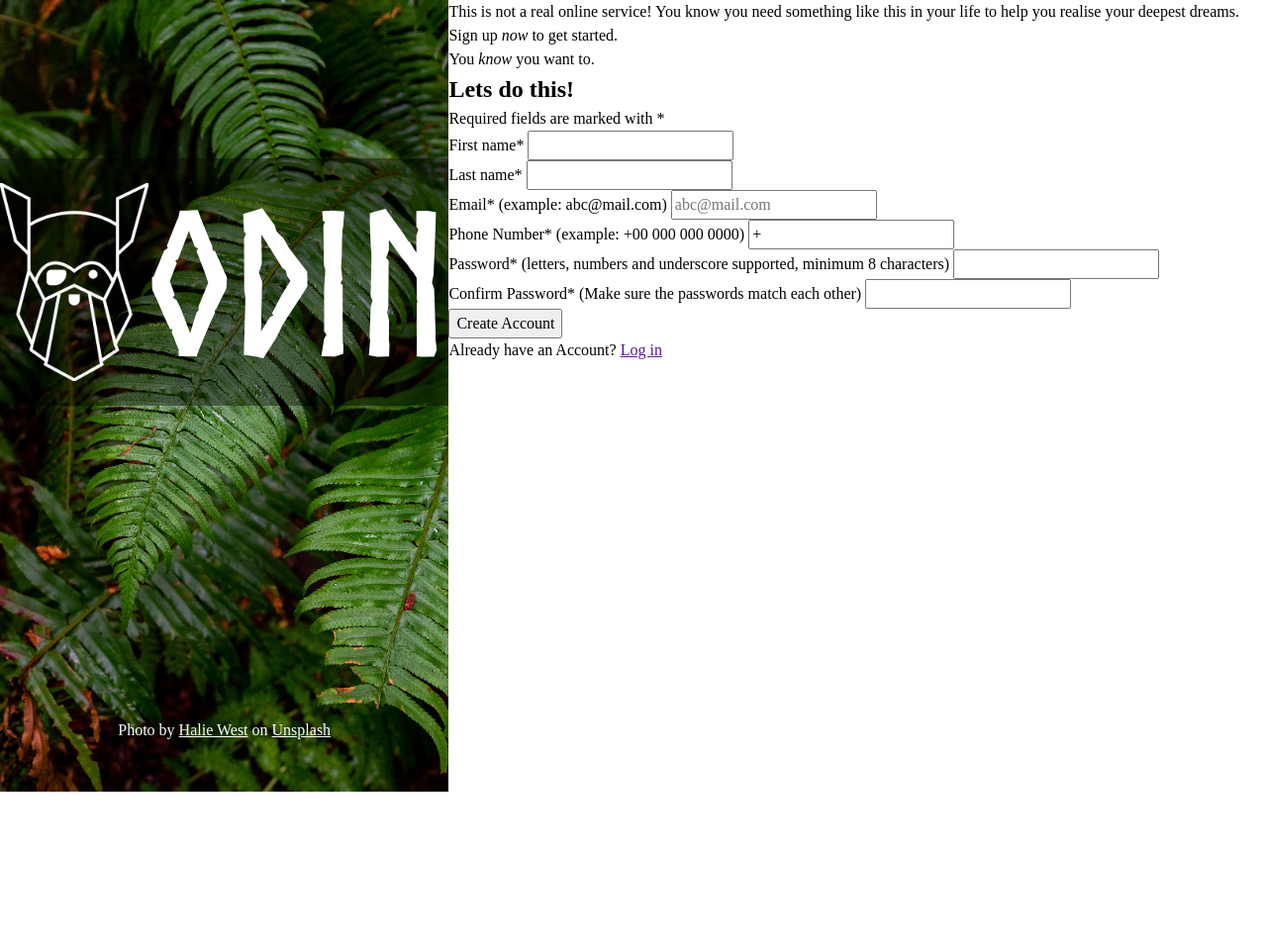
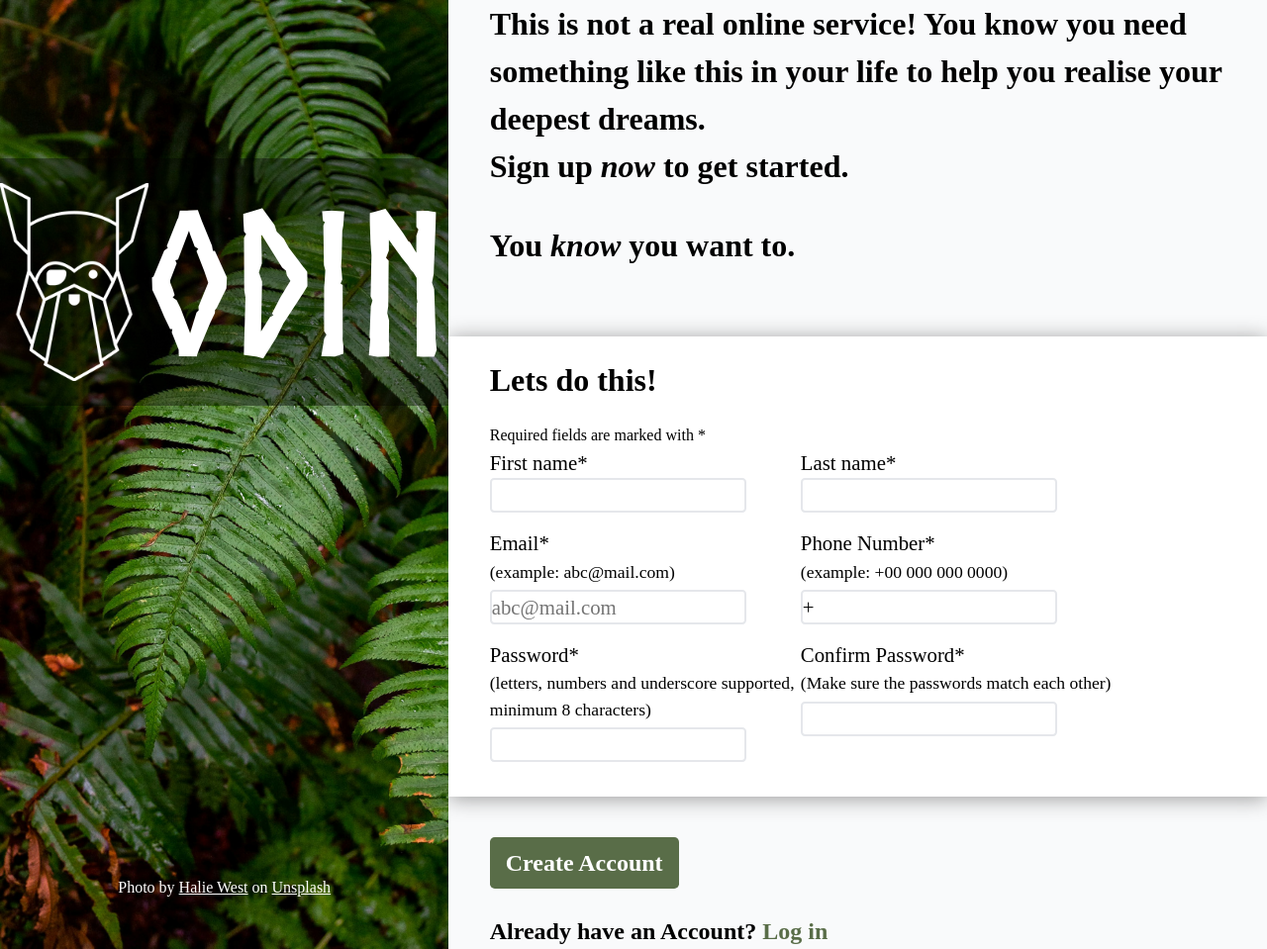
Before and after one commit to TurbulentTomato/odinSignUpForm, a plain HTML site: page index.html in a window 1280 px wide. Shown: the whole page at 99% size. Before the commit the page ends 800 px from the top, so only its background shows below. Drawn offline with Linux system fonts and the light colour scheme; files whose address does not match are found by name.

Commit message:
Add styling to right block

```diff
--- a/css/style.css
+++ b/css/style.css
@@ -16,6 +16,7 @@
 
 * {
   margin: 0;
+  padding: 0;
 }
 
 body {
@@ -73,8 +74,8 @@ h6 {
 */
 
 body {
-  width: 100vw;
-  height: 100vh;
+  min-width: 100vw;
+  min-height: 100vh;
   display: flex;
 }
 
@@ -90,10 +91,6 @@ body {
   background-repeat: no-repeat;
   background-size: cover;
   background-color: green;
-}
-
-.block-right {
-  flex: 2 2 66%;
 }
 
 .logo-container {
@@ -127,8 +124,123 @@ img {
   bottom: 50px;
   color: #fff;
   align-self: center;
+}
 
-  a {
-    color: #fff;
-  }
+
+.block-left>p>a {
+  color: #fff;
 }
+
+
+.block-right {
+  flex: 2 2 66%;
+  display: flex;
+  flex-direction: column;
+  background-color: #f9fafb;
+  justify-content: center;
+  gap: min(2vh, 200px);
+}
+
+input {
+  display: block;
+  border: 2px solid #E5E7EB;
+  border-radius: 0.2em;
+}
+
+input:user-invalid {
+  border: 2px solid red;
+}
+
+input:focus {
+  border: 2px solid blue;
+  outline: none;
+  box-shadow: 0px 0px 4px 4px #E5E7EB;
+}
+
+input:invalid+span::before {
+  content: "this field is required";
+  background-color: red;
+  color: white;
+  position: relative;
+  top: -25px;
+  left: 45px;
+}
+
+.text {
+  width: clamp(40ch, 100%, 65ch);
+  font-size: 2rem;
+  font-weight: bold;
+}
+
+.text>span {
+  display: inline-block;
+  margin: calc(1em) 0px;
+}
+
+.form-container {
+  display: flex;
+  flex-direction: column;
+  justify-content: space-between;
+  background-color: #fff;
+  box-shadow: 0px 2px 20px #999999;
+  margin-top: 2.5vh;
+}
+
+h2 {
+  margin: 20px 0px;
+  font-size: 2rem;
+}
+
+label {
+  font-size: 1.3rem;
+  font-weight: 500;
+}
+
+form>div>div {
+  margin-bottom: 15px;
+}
+
+form>div>div:nth-child(odd) {
+  flex: 1 1 40%;
+}
+
+form>div>div:nth-child(even) {
+  flex: 1 1 60%;
+}
+
+.inputs {
+  display: flex;
+  flex-wrap: wrap;
+  justify-content: flex-start;
+  margin-bottom: 20px;
+}
+
+.right {
+  padding-left: 5%;
+}
+
+button {
+  color: #fff;
+  border: none;
+  border-radius: 0.2em;
+  background-color: #596D48;
+  padding: 0.5rem 1rem;
+  margin: 25px 0px;
+}
+
+.sign-up {
+  font-size: 1.5rem;
+  font-weight: bold;
+}
+
+.login>a {
+  text-decoration: none;
+  color: #596D48;
+}
+
+.example {
+  display: block;
+  font-size: 1.1rem;
+  font-weight: normal;
+  margin-bottom: 5px;
+}
```
